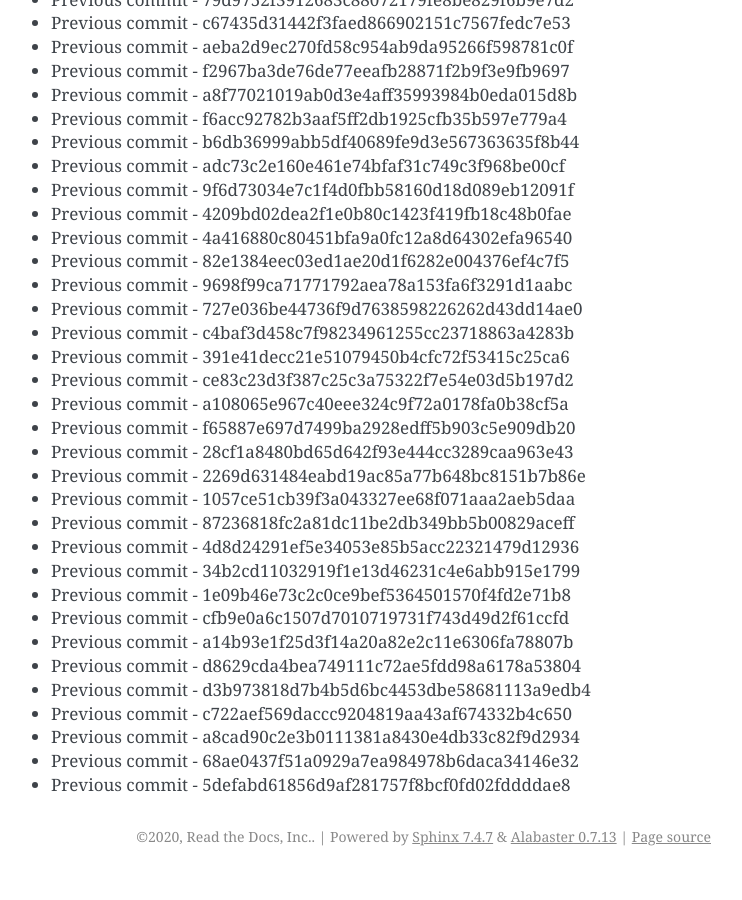
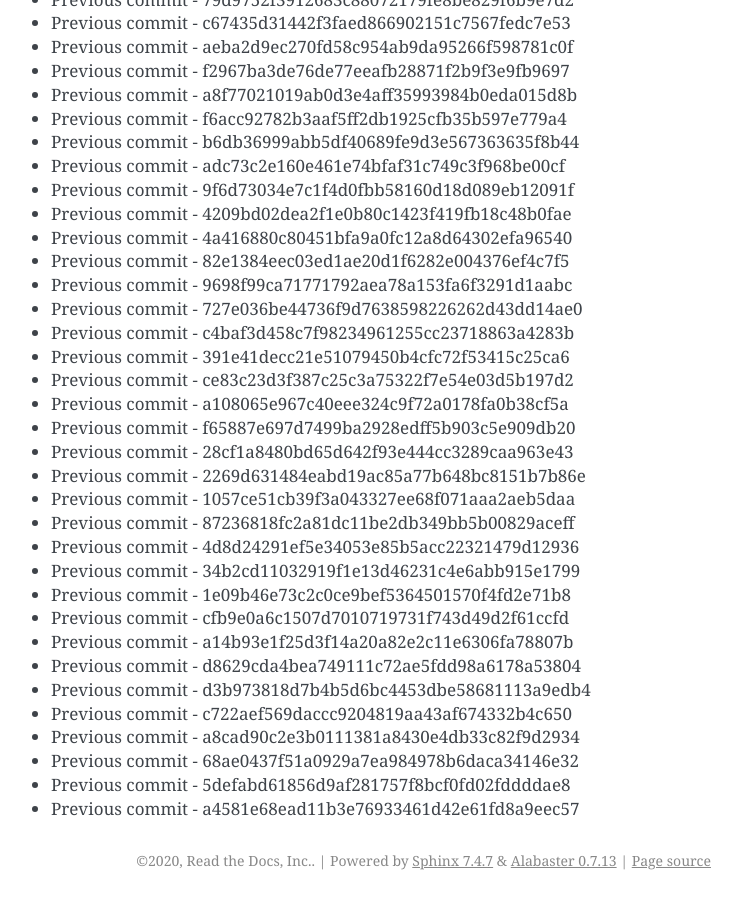
Before and after one commit to readthedocs/rtd-git-stresstest, a Sphinx documentation site: the page built from docs/updates.rst, in a window 1280 px wide and 900 px high, scrolled down 71166 px. Shown: the whole window, without its empty margins (399-1141 px from the left). Built offline with Sphinx 7.4.7, drawn with Linux system fonts in a browser that asks for light colours; before the commit the page ends 72042 px from its top, so only the background shows below that.

Commit message:
Generating commit from previous: a4581e68ead11b3e76933461d42e61fd8a9eec57

```diff
--- a/docs/updates.rst
+++ b/docs/updates.rst
@@ -3022,3 +3022,4 @@ It can be tested for any performance characteristics.
 * Previous commit - a8cad90c2e3b0111381a8430e4db33c82f9d2934
 * Previous commit - 68ae0437f51a0929a7ea984978b6daca34146e32
 * Previous commit - 5defabd61856d9af281757f8bcf0fd02fddddae8
+* Previous commit - a4581e68ead11b3e76933461d42e61fd8a9eec57
```
